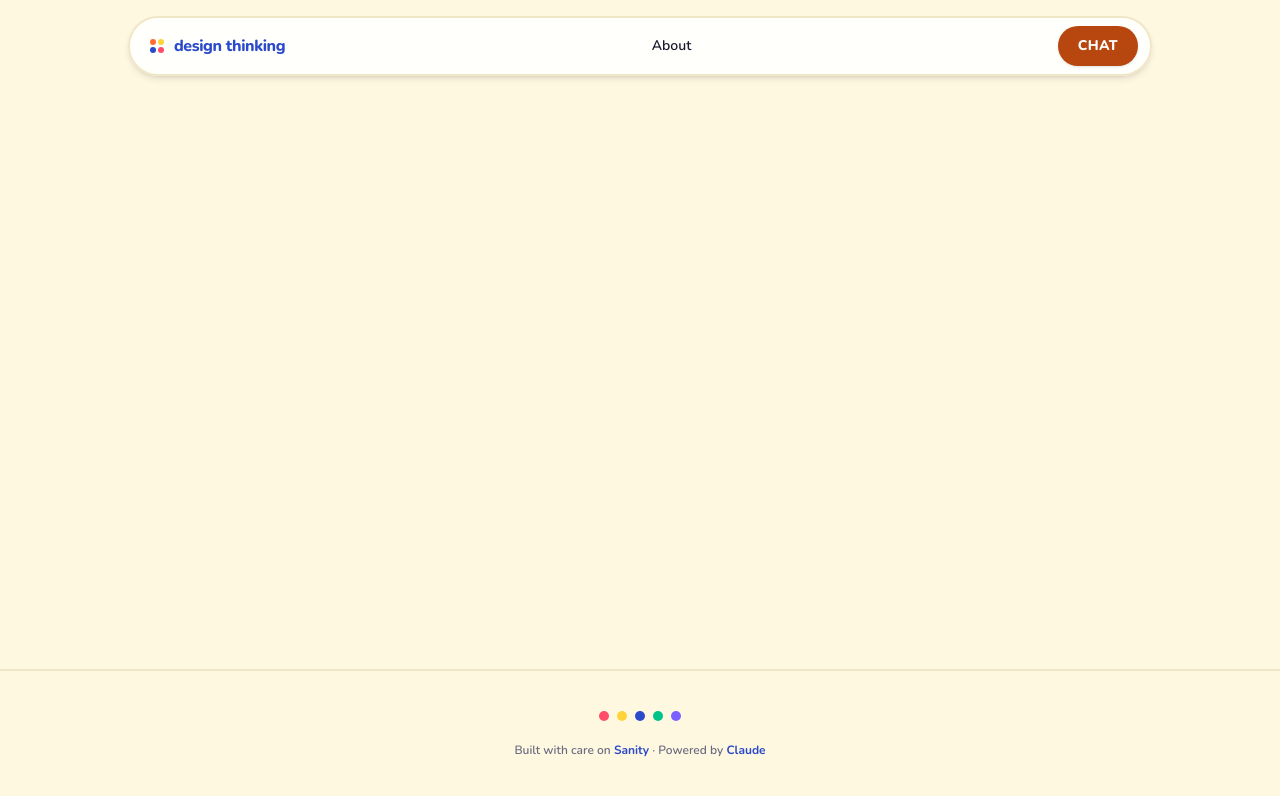
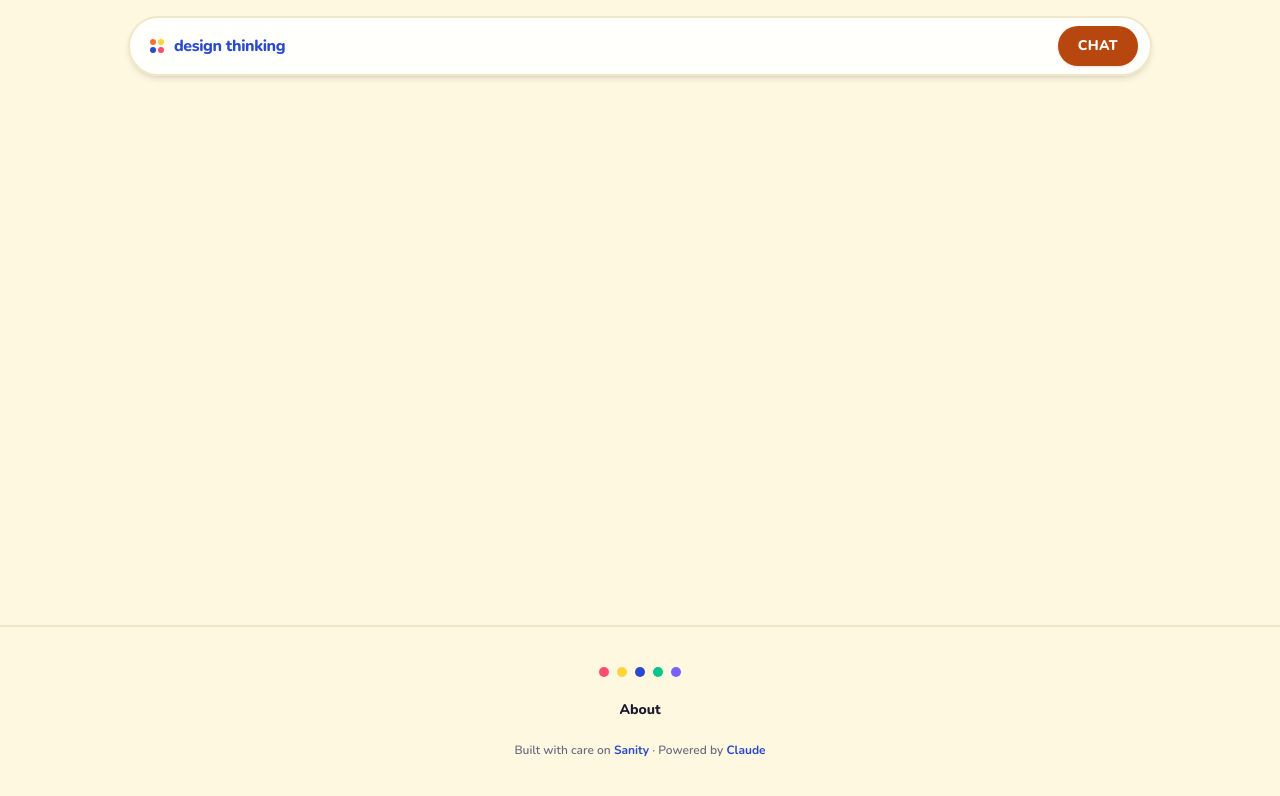
Before and after one commit to stuartwainstock/design-thinking, a Next.js app in the folder web/: page /chat in a window 1280 px wide. Shown: the top 796 px of the page. Built offline with nearby package versions, Linux system fonts and the light colour scheme; no server answers.

Commit message:
fix(web): move About link from nav to footer
The About link floated awkwardly in the middle of the nav. Move it into
the footer between the decorative dots and the credit line, leaving the
nav with just the brand and CTA.

```diff
--- a/web/src/app/layout.tsx
+++ b/web/src/app/layout.tsx
@@ -69,12 +69,6 @@ export default async function RootLayout({
               </span>
             </Link>
             <Link
-              href="/about"
-              className="text-foreground hover:text-brand font-semibold transition-colors"
-            >
-              About
-            </Link>
-            <Link
               href={ctaHref}
               className="bg-cta hover:bg-cta-hover hover-lift rounded-full px-5 py-2.5 text-sm font-extrabold tracking-wide text-white uppercase shadow-sm transition-colors"
             >
@@ -99,6 +93,14 @@ export default async function RootLayout({
               <span className="bg-green size-2.5 rounded-full" />
               <span className="bg-purple size-2.5 rounded-full" />
             </div>
+            <nav aria-label="Footer">
+              <Link
+                href="/about"
+                className="text-foreground hover:text-brand text-sm font-extrabold transition-colors"
+              >
+                About
+              </Link>
+            </nav>
             <p className="text-muted text-center text-xs font-semibold leading-relaxed">
               Built with care on{' '}
               <a
```
